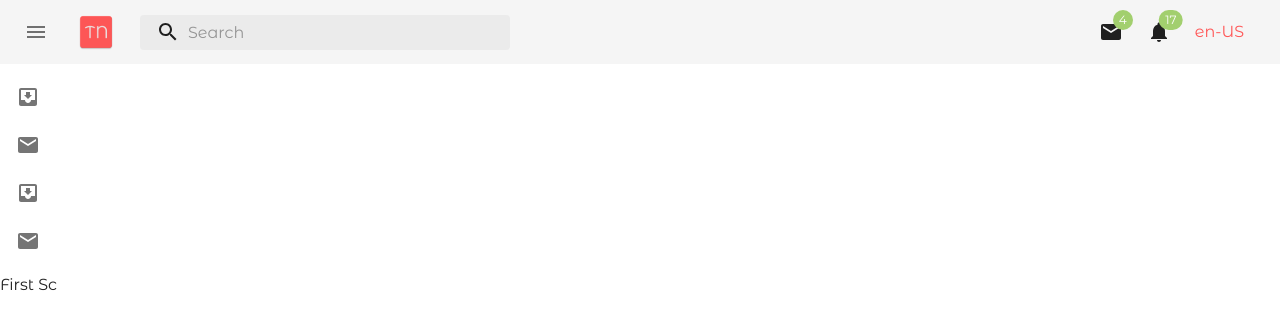
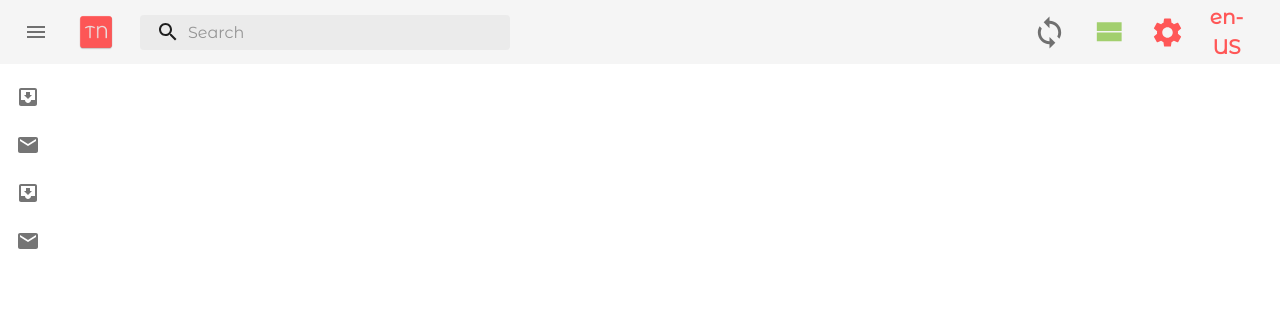
Before and after one commit to talatfarimaz/TakeNote, a React (Create React App) app in the folder frontend/: page / in a window 1280 px wide. Shown: the top 328 px of the page. Built offline with nearby package versions, Linux system fonts and the light colour scheme.

Commit message:
Style changes

```diff
--- a/frontend/src/Components/AppNavbar.js
+++ b/frontend/src/Components/AppNavbar.js
@@ -1,5 +1,4 @@
 import React from 'react';
-import {alpha, makeStyles} from '@material-ui/core/styles';
 import AppBar from '@material-ui/core/AppBar';
 import Toolbar from '@material-ui/core/Toolbar';
 import IconButton from '@material-ui/core/IconButton';
@@ -18,10 +17,14 @@ import {useTranslation, withTranslation} from 'react-i18next';
 import i18n from '../i18n/i18n';
 import AppNavbarStyle from "../Styles/AppNavbarStyle";
 import logo from '../assets/images/takenote.png'
-import {Avatar, Button, CardActionArea, Divider, Hidden} from "@material-ui/core";
+import {Avatar, Hidden} from "@material-ui/core";
 import LanguagesEnum from "../enums/LanguagesEnum";
-import LeftMenu from "./LeftMenu";
 import {useDispatch, useSelector} from "react-redux";
+import TableChartIcon from '@material-ui/icons/TableChart';
+import SettingsIcon from '@material-ui/icons/Settings';
+import SyncIcon from '@material-ui/icons/Sync';
+import ViewStreamIcon from '@material-ui/icons/ViewStream';
+import TranslateIcon from '@material-ui/icons/Translate';
 
 
 function AppNavbar(props) {
@@ -31,6 +34,7 @@ function AppNavbar(props) {
     const [mobileMoreAnchorEl, setMobileMoreAnchorEl] = React.useState(null);
     const [anchorElMenu, setAnchorElMenu] = React.useState(null);
     const [activeLanguage, setActiveLanguage] = React.useState(i18n.language);
+    const [listIcon, setListIcon] = React.useState(true);
 
     const changeLanguageSelection = (lng) => {
         i18n.changeLanguage(lng);
@@ -64,6 +68,21 @@ function AppNavbar(props) {
     const handleMobileMenuOpen = (event) => {
         setMobileMoreAnchorEl(event.currentTarget);
     };
+
+    const HandleSetListIcon = () => {
+        setListIcon(false)
+    }
+    const HandleSetTableIcon = () => {
+        setListIcon(true)
+    }
+
+    const HandleGetTableOrListIcon = () => {
+        if (listIcon) {
+            return <ViewStreamIcon color={"secondary"} onClick={HandleSetListIcon} fontSize={"large"}/>;
+        } else {
+            return <TableChartIcon color="secondary" onClick={HandleSetTableIcon} fontSize={"large"}/>;
+        }
+    }
 
     const menuId = 'primary-search-account-menu';
     const renderMenu = (
@@ -174,20 +193,17 @@ function AppNavbar(props) {
                     </div>
                     <div className={classes.grow}/>
                     <div className={classes.sectionDesktop}>
-                        <IconButton aria-label="show 4 new mails" color="inherit"
-                                    onClick={() => changeLanguageSelection('tr')}>
-                            <Badge badgeContent={4} color="secondary">
-                                <MailIcon/>
-                            </Badge>
+                        <IconButton color="inherit">
+                            <SyncIcon color="action" fontSize={"large"}/>
                         </IconButton>
-                        <IconButton aria-label="show 17 new notifications" color="inherit"
-                                    onClick={() => changeLanguageSelection('en')}>
-                            <Badge badgeContent={17} color="secondary">
-                                <NotificationsIcon/>
-                            </Badge>
+                        <IconButton color="inherit">
+                            {HandleGetTableOrListIcon()}
                         </IconButton>
-                        <IconButton color="primary" onClick={handleClickLanguage}>
-                            <Typography>{activeLanguage}</Typography>
+                        <IconButton color="inherit">
+                            <SettingsIcon color="primary" fontSize={"large"}/>
+                        </IconButton>
+                        <IconButton color="primary" onClick={handleClickLanguage} className={classes.languageButton}>
+                            <Typography className={classes.languageText}>{activeLanguage}</Typography>
                         </IconButton>
                         <Menu
                             id="simple-menu"
--- a/frontend/src/Components/LeftMenu.js
+++ b/frontend/src/Components/LeftMenu.js
@@ -109,17 +109,7 @@ const useStyles = makeStyles((theme) => ({
 export default function LeftMenu(props) {
     const classes = useStyles();
     const theme = useTheme();
-    const [open, setOpen] = React.useState(true);
 
-
-    const handleDrawerOpen = () => {
-        setOpen(true);
-    };
-
-    const handleDrawerClose = () => {
-        setOpen(false);
-    };
-    const title = useSelector(state => state.app.title);
     const leftMenuOpenState = useSelector(state => state.app.leftMenuOpenState);
 
     return (
@@ -144,7 +134,6 @@ export default function LeftMenu(props) {
                         </ListItem>
                     ))}
                 </List>
-                <Typography>{title}</Typography>
             </Drawer>
 );
 }
--- a/frontend/src/Styles/AppNavbarStyle.js
+++ b/frontend/src/Styles/AppNavbarStyle.js
@@ -92,6 +92,14 @@ const AppNavbarStyle = makeStyles(theme => ({
     },
     appBarMain: {
         boxShadow: "unset"
+    },
+    languageButton: {
+        width: "59px",
+        height: "59px"
+    },
+    languageText: {
+        fontSize: "20px",
+        fontWeight: "bold"
     }
 }));
 
```
